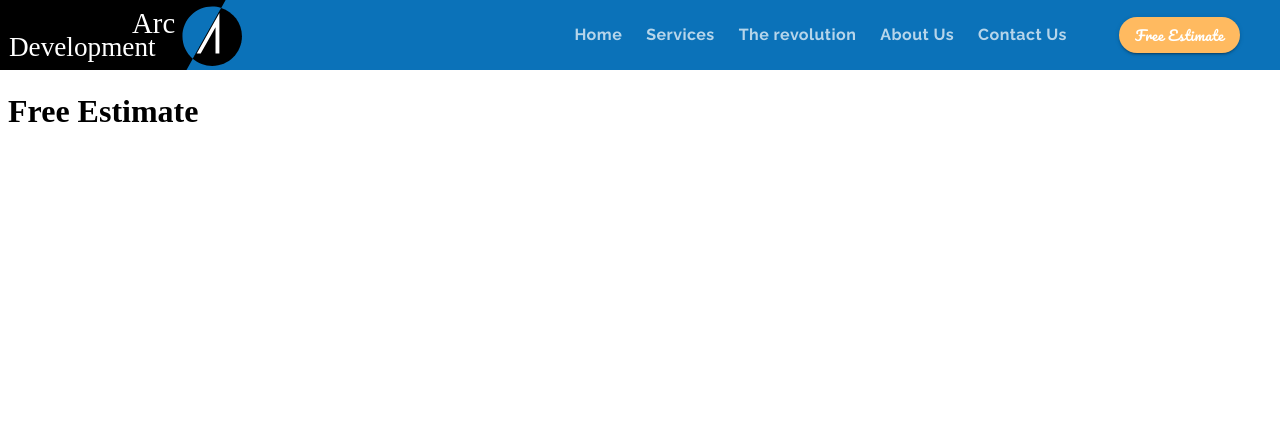
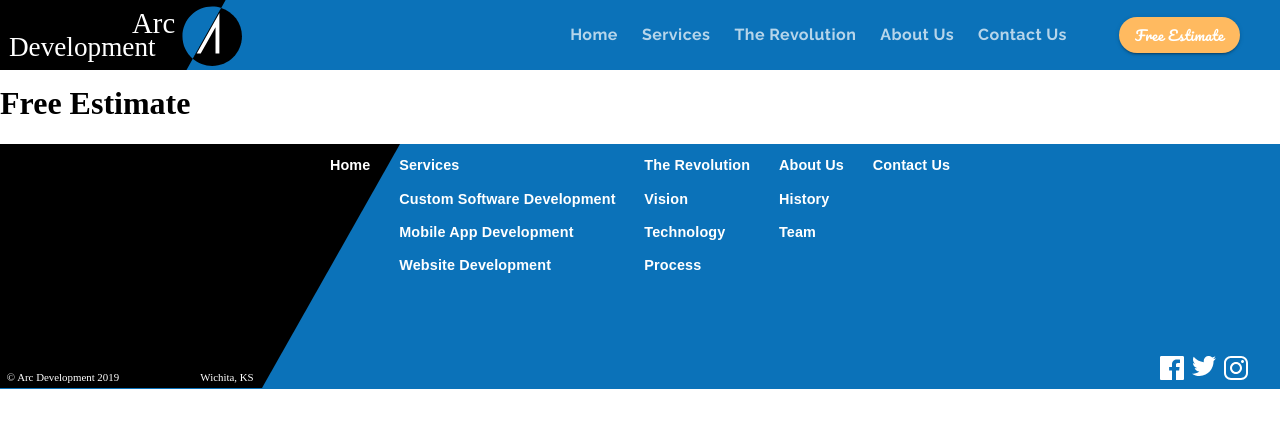
Before and after one commit to oybek703/mui-react, a React (Create React App) app: page /estimate in a window 1280 px wide. Shown: the top 428 px of the page. Built offline with nearby package versions, Linux system fonts and the light colour scheme.

Commit message:
responsive footer is implemented

```diff
--- a/public/index.html
+++ b/public/index.html
@@ -10,7 +10,7 @@
     <link rel="stylesheet" href="https://fonts.googleapis.com/icon?family=Material+Icons" />
     <title>Attendance Tracker</title>
   </head>
-  <body>
+  <body style="margin: 0">
     <div id="root"></div>
   </body>
 </html>
--- a/src/components/App.js
+++ b/src/components/App.js
@@ -1,15 +1,16 @@
 import React from 'react'
-import Header from "./Header"
+import Header from "./UI/Header"
 import {ThemeProvider} from '@material-ui/core/styles'
 import theme from './UI/Theme'
 import {BrowserRouter, Switch, Route} from "react-router-dom"
+import Footer from "./UI/Footer"
 const App = () => {
     return (
         <ThemeProvider theme={theme}>
             <BrowserRouter>
              <Header/>
              <Switch>
-                 <Route  exact path='/' component={() => <h1>Home</h1>}/>
+                 <Route  exact path='/' component={() => <h1 style={{height: '400px'}}>Home</h1>}/>
                  <Route  exact path='/services' component={() => <h1>Services</h1>}/>
                  <Route  exact path='/customsoftware' component={() => <h1>Custom Software Development</h1>}/>
                  <Route  exact path='/mobileapps' component={() => <h1>Mobile App Development</h1>}/>
@@ -19,6 +20,7 @@ const App = () => {
                  <Route  exact path='/contact' component={() => <h1>Contact</h1>}/>
                  <Route  exact path='/estimate' component={() => <h1>Free Estimate</h1>}/>
              </Switch>
+                <Footer/>
             </BrowserRouter>
         </ThemeProvider>
     )
--- /dev/null
+++ b/src/components/UI/Footer.js
@@ -0,0 +1,105 @@
+import React from 'react'
+import {Hidden, makeStyles, Typography} from "@material-ui/core"
+import footerAdornment from '../../assets/Footer Adornment.svg'
+import Grid from "@material-ui/core/Grid"
+import {Link} from "react-router-dom"
+import facebook from '../../assets/facebook.svg'
+import twitter from '../../assets/twitter.svg'
+import instagram from '../../assets/instagram.svg'
+
+const useStyles = makeStyles(theme => ({
+    footer: {
+        backgroundColor: theme.palette.common.blue
+    },
+    adornment: {
+        width: '25em',
+        verticalAlign: 'bottom',
+        zIndex: 1302,
+        position:'relative',
+        [theme.breakpoints.down('md')]: {
+            width: '20em'
+        },
+        [theme.breakpoints.down('sm')]: {
+            width: '15em'
+        }
+    },
+    footerGrid: {
+        position:'absolute',
+        zIndex: 10000
+    },
+    footerLink: {
+        fontWeight: '700',
+        fontFamily: 'Arial',
+        fontSize: '.9rem',
+        textDecoration: 'none',
+        color: 'white',
+        display: 'block',
+        margin: '.8em 1em'
+    },
+    icon: {
+        height: '2em',
+        width: '2em'
+    },
+    socialIcons: {
+        position:'relative',
+        bottom: '2em',
+        maxHeight: '.3em',
+        right: '2em',
+        zIndex: 10000
+    }
+}))
+
+const Footer = () => {
+    const classes = useStyles()
+    return (
+        <footer className={classes.footer}>
+            <Hidden smDown>
+                <Grid className={classes.footerGrid} justify='center' container>
+                    <Grid item>
+                        <Typography component={Link} to='/' className={classes.footerLink}>Home</Typography>
+                    </Grid>
+                    <Grid item>
+                        <Typography className={classes.footerLink} component={Link} to='/services'>Services</Typography>
+                        <Typography className={classes.footerLink} component={Link} to='/customsoftware'>Custom Software Development</Typography>
+                        <Typography className={classes.footerLink} component={Link} to='/mobileapps'>Mobile App Development</Typography>
+                        <Typography className={classes.footerLink} component={Link} to='/websites'>Website Development</Typography>
+                    </Grid>
+                    <Grid item>
+                        {
+                            ['The Revolution', 'Vision', 'Technology', 'Process'].map((text, index) => (
+                                <Typography key={index} className={classes.footerLink} component={Link} to='/revolution'>{text}</Typography>
+                            ))
+                        }
+                    </Grid>
+                    <Grid item>
+                        {
+                            ['About Us', 'History', 'Team'].map((text, index) => (
+                                <Typography key={index} className={classes.footerLink} component={Link} to='/about'>{text}</Typography>
+                            ))
+                        }
+                    </Grid>
+                    <Grid item>
+                        <Typography className={classes.footerLink} component={Link} to='/contact'>Contact Us</Typography>
+                    </Grid>
+                </Grid>
+            </Hidden>
+            <img src={footerAdornment} alt='black decorative logo' className={classes.adornment}/>
+            <Grid container className={classes.socialIcons} justify='flex-end' spacing={1}>
+                <Grid item className={classes.icon}
+                      component='a' href='https://www.facebook.com' rel='noopener noreferrer' target='_blank'>
+                    <img src={facebook} alt="facebook icon" />
+                </Grid>
+                <Grid item className={classes.icon}
+                      component='a' href='https://www.twitter.com' rel='noopener noreferrer' target='_blank'>
+                    <img src={twitter} alt="twitter icon" />
+                </Grid>
+                <Grid item className={classes.icon}
+                      component='a' href='https://www.instagram.com' rel='noopener noreferrer' target='_blank'>
+                    <img src={instagram} alt="instagram icon" />
+                </Grid>
+            </Grid>
+        </footer>
+    )
+};
+
+export default Footer
--- a/src/components/Header.js
+++ b/src/components/UI/Header.js
@@ -3,7 +3,7 @@ import AppBar from "@material-ui/core/AppBar"
 import useScrollTrigger from "@material-ui/core/useScrollTrigger"
 import Toolbar from "@material-ui/core/Toolbar"
 import {Button, IconButton, List, makeStyles, Menu, SwipeableDrawer, useMediaQuery, useTheme} from "@material-ui/core"
-import logo from '../assets/logo.svg'
+import logo from '../../assets/logo.svg'
 import Tabs from "@material-ui/core/Tabs"
 import Tab from "@material-ui/core/Tab"
 import {Link, withRouter} from "react-router-dom"
@@ -119,7 +119,7 @@ const Header = ({location: {pathname}}) => {
     const routes = [
         {label: 'Home', link: '/'},
         {label: 'Services', link: '/services'},
-        {label: 'The revolution', link: '/revolution'},
+        {label: 'The Revolution', link: '/revolution'},
         {label: 'About Us', link: '/about'},
         {label: 'Contact Us', link: '/contact'},
     ]
```
